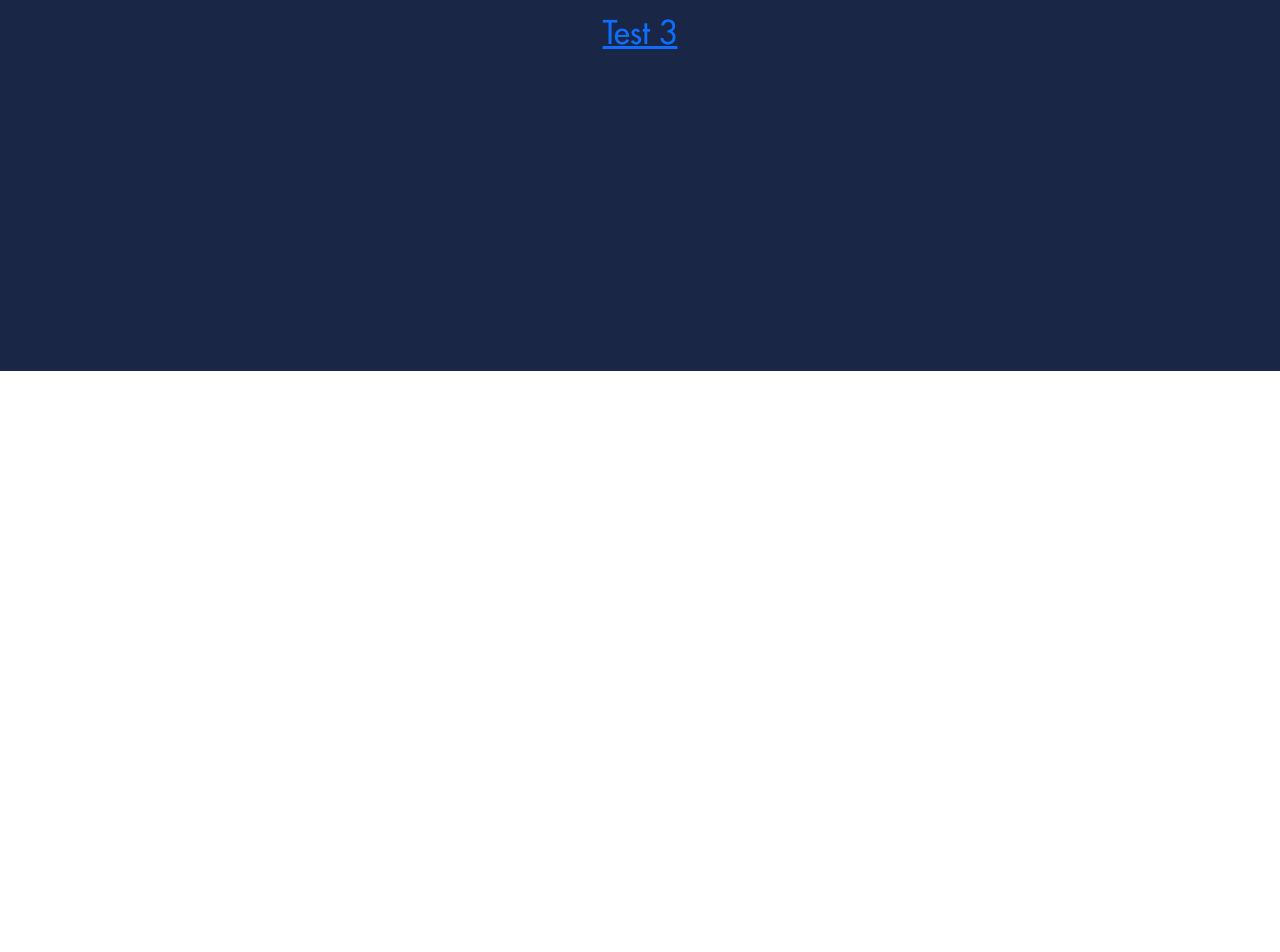
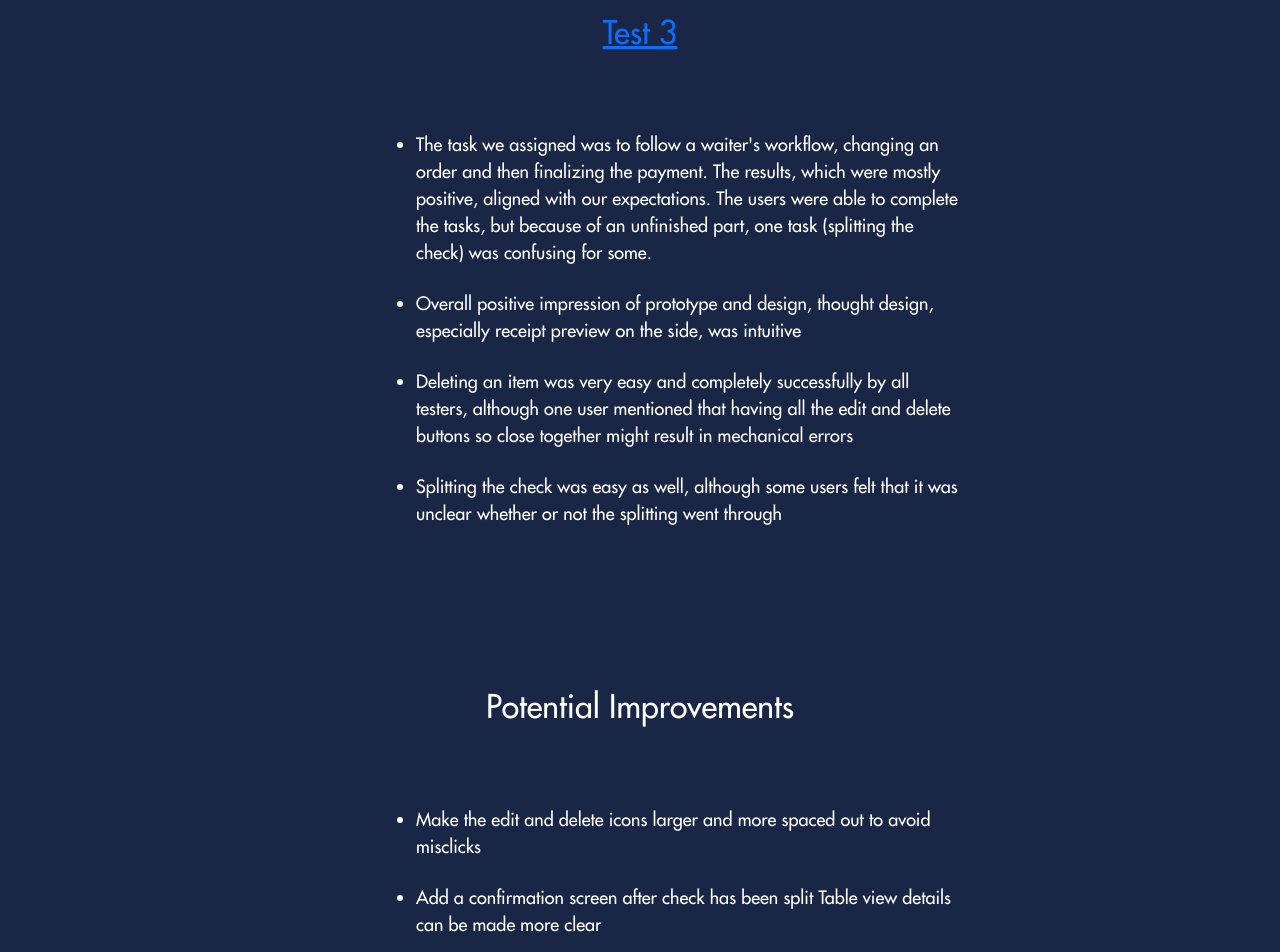
Before and after one commit to maikully/iterative-design, a React (Create React App) app: page / in a window 1280 px wide. Shown: the part 7700-8652 px from the top of the page. Before the commit the page ends 8071 px from the top, so only its background shows below. Built offline with nearby package versions, Linux system fonts and the light colour scheme.

Commit message:
results added

```diff
--- a/src/Homework.js
+++ b/src/Homework.js
@@ -101,11 +101,10 @@ function Homework () {
               />
             </span>
           </div>
-
         </FadeSection>
         <FadeSection>
           <div>
-            <h2 style={{marginTop:"10vh"}}> Set 2</h2>
+            <h2 style={{ marginTop: '10vh' }}> Set 2</h2>
             <br></br>
             <span>
               <img
@@ -172,7 +171,7 @@ function Homework () {
         </FadeSection>
         <FadeSection>
           <div>
-            <h2 style={{marginTop:"10vh"}}> Set 3</h2>
+            <h2 style={{ marginTop: '10vh' }}> Set 3</h2>
             <br></br>
             <span>
               <img
@@ -203,11 +202,10 @@ function Homework () {
               />
             </span>
           </div>
-
         </FadeSection>
         <FadeSection>
           <div>
-            <h2 style={{marginTop:"10vh"}}> Set 4</h2>
+            <h2 style={{ marginTop: '10vh' }}> Set 4</h2>
             <br></br>
             <span>
               <img
@@ -307,7 +305,8 @@ function Homework () {
                     marginRight: '2vw'
                   }}
                 />
-            </span></FadeSection>
+              </span>
+            </FadeSection>
           </div>
         </FadeSection>
       </div>
@@ -336,7 +335,8 @@ function Homework () {
                 />
               </a>
             </div>
-          </FadeSection><FadeSection>
+          </FadeSection>
+          <FadeSection>
             <div style={{ marginBottom: '10vh' }}>
               <br></br>
               <span>
@@ -344,9 +344,16 @@ function Homework () {
               </span>
             </div>
             <div>
-            <ul style={{ textAlign: 'left', marginLeft: '30vw', marginBottom: "10vh" }}>
+              <ul
+                style={{
+                  textAlign: 'left',
+                  marginLeft: '30vw',
+                  marginBottom: '10vh'
+                }}
+              >
                 <li>
-                Navigation is confusing, suggested a back button between intermediate screens
+                  Navigation is confusing, suggested a back button between
+                  intermediate screens
                 </li>
                 <li>The edit buttons are not obvious and hard to find</li>
                 <li>Unclear how to delete menu items</li>
@@ -354,7 +361,9 @@ function Homework () {
                   The edit order page is confusing because it is unclear
                   "entrees" menu is selected
                 </li>
-              <li>Include more at a glance table information in the layout view</li>
+                <li>
+                  Include more at a glance table information in the layout view
+                </li>
               </ul>
             </div>
 
@@ -365,7 +374,7 @@ function Homework () {
               >
                 <img
                   src={require('./images/beforeandafter.png')}
-                  style={{ width: '40%', height: '40%', marginBottom: "30vh" }}
+                  style={{ width: '40%', height: '40%', marginBottom: '30vh' }}
                 />
               </a>
             </div>
@@ -407,9 +416,70 @@ function Homework () {
             style={{
               width: '50vw',
               fontSize: 20,
-              marginBottom: '40vh'
+              marginBottom: '10vh'
             }}
           ></div>
+          <div
+            style={{
+              width: '50vw'
+            }}
+          >
+            <ul
+              style={{
+                textAlign: 'left',
+                marginBottom: '20vh',
+                marginLeft: '5vw'
+              }}
+            >
+              <li>
+                The task we assigned was to follow a waiter's workflow, changing
+                an order and then finalizing the payment. The results, which
+                were mostly positive, aligned with our expectations. The users
+                were able to complete the tasks, but because of an unfinished
+                part, one task (splitting the check) was confusing for some.
+              </li>
+              <li>
+                Overall positive impression of prototype and design, thought
+                design, especially receipt preview on the side, was intuitive
+              </li>
+              <li>
+                Deleting an item was very easy and completely successfully by
+                all testers, although one user mentioned that having all the
+                edit and delete buttons so close together might result in
+                mechanical errors
+              </li>
+              <li>
+                Splitting the check was easy as well, although some users felt
+                that it was unclear whether or not the splitting went through
+              </li>
+            </ul>
+          </div>
+        </FadeSection>
+        <FadeSection>
+          <h2>Potential Improvements</h2>
+          <div
+            style={{
+              width: '50vw'
+            }}
+          >
+            <ul
+              style={{
+                textAlign: 'left',
+                marginTop: '10vh',
+                marginBottom: '40vh',
+                marginLeft: '5vw'
+              }}
+            >
+              <li>
+                Make the edit and delete icons larger and more spaced out to
+                avoid misclicks
+              </li>
+              <li>
+                Add a confirmation screen after check has been split Table view
+                details can be made more clear
+              </li>
+            </ul>
+          </div>
         </FadeSection>
       </div>
     </>
```
Lines whose indentation alone changed are shown as unchanged.
